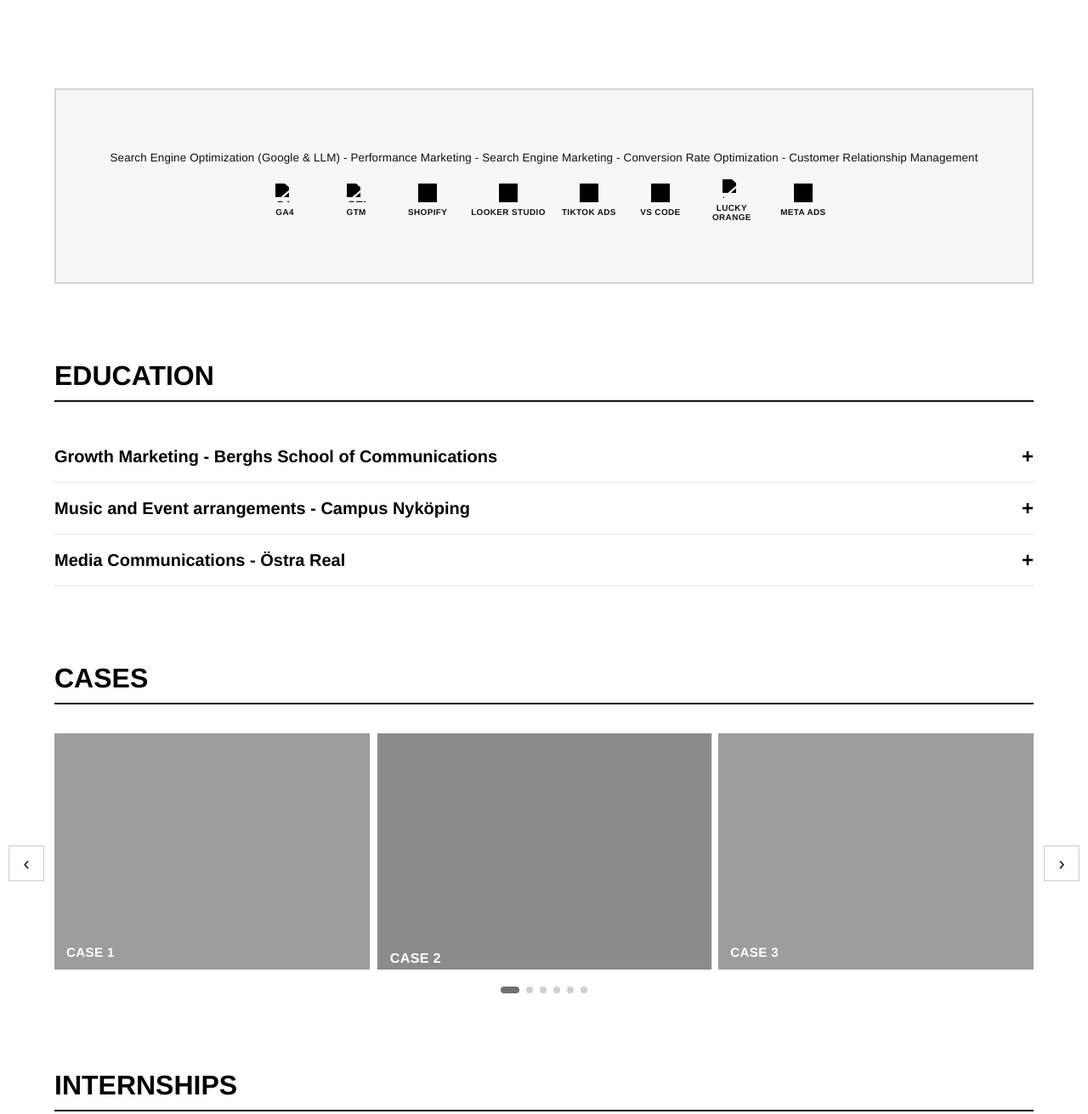
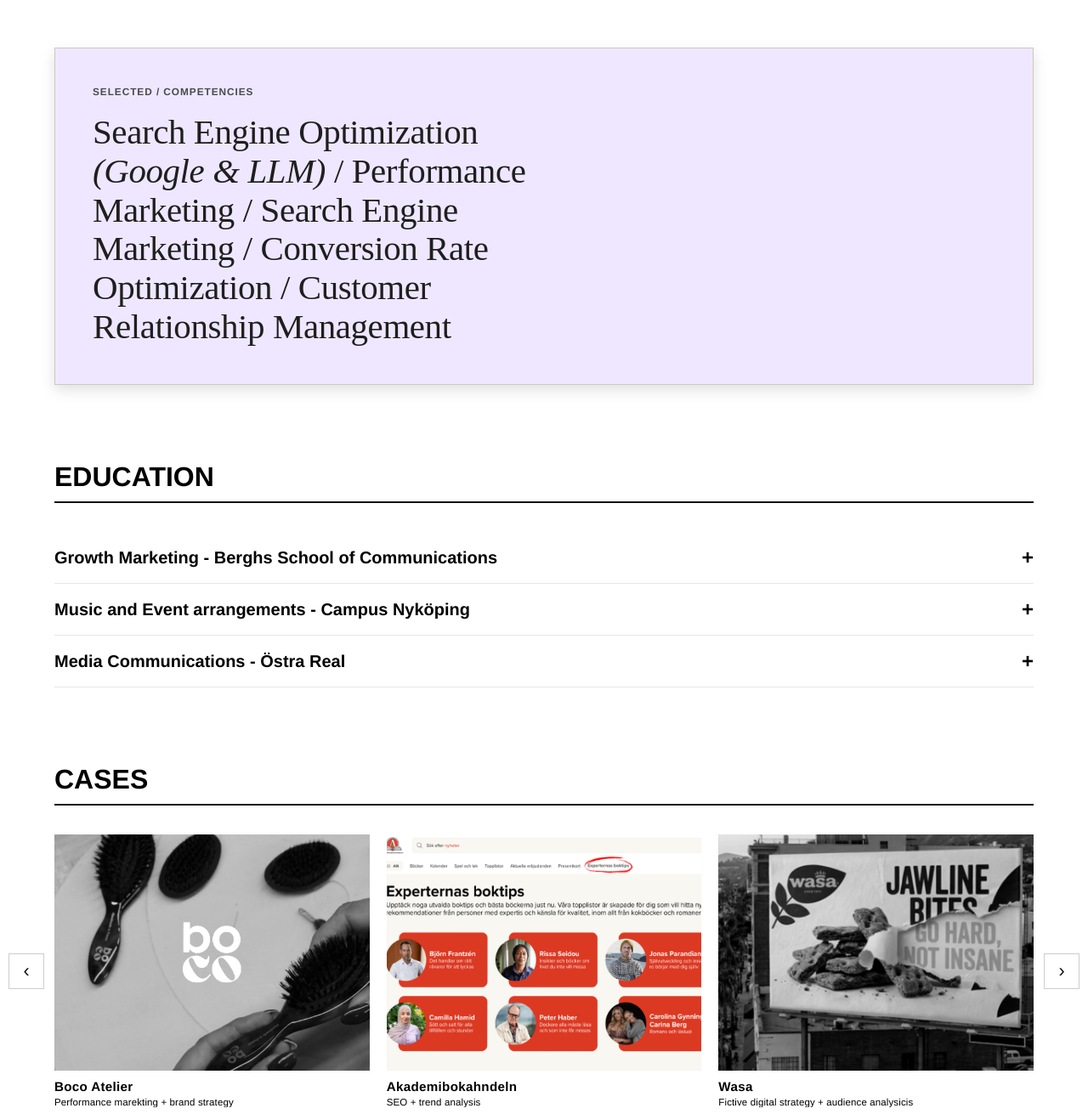
Before and after one commit to jasmineramsten/jasmineramsten.github.io, a browser extension: page index.html in a window 1280 px wide. Shown: the part 1842-3153 px from the top of the page at 85% size. Drawn offline with Linux system fonts and the light colour scheme; grey boxes are pictures that could not be loaded.

Commit message:
Update homepage visuals, cases, and carousel behavior

```diff
--- a/index.html
+++ b/index.html
@@ -275,7 +275,7 @@ j=d.createElement(s),dl=l!='dataLayer'?'&l='+l:'';j.async=true;j.src=
 
         .power-link-button {
             display: inline-block;
-            margin-top: 18px;
+            margin-top: 56px;
             padding: 10px 16px;
             border: 1.5px solid #111;
             background: #f3f4f6;
@@ -422,27 +422,25 @@ j=d.createElement(s),dl=l!='dataLayer'?'&l='+l:'';j.async=true;j.src=
         .about-media {
             position: relative;
             width: 100%;
-            min-height: 560px;
+            min-height: 460px;
         }
 
         .about-media-main {
             position: absolute;
             top: 0;
             right: 0;
-            width: min(78%, 340px);
+            width: min(82%, 380px);
             aspect-ratio: 3 / 4;
             border: 2px solid #d1d5db;
             background: #f7f7f7;
+            overflow: hidden;
         }
 
-        .about-media-secondary {
-            position: absolute;
-            left: 16%;
-            top: 62%;
-            width: min(42%, 190px);
-            aspect-ratio: 1 / 1;
-            border: 2px solid #d1d5db;
-            background: #f7f7f7;
+        .about-media-main img {
+            width: 100%;
+            height: 100%;
+            display: block;
+            object-fit: cover;
         }
 
         .media-placeholder-label {
@@ -465,56 +463,34 @@ j=d.createElement(s),dl=l!='dataLayer'?'&l='+l:'';j.async=true;j.src=
 
         .between-placeholder-box {
             width: 100%;
-            height: clamp(140px, 20vw, 230px);
-            border: 2px solid #d1d5db;
-            background: #f7f7f7;
-            color: #111;
-            font-size: clamp(0.78rem, 1.05vw, 1rem);
-            letter-spacing: 0.01em;
-            text-transform: none;
-            line-height: 1.5;
-            text-align: center;
-            padding: 14px 22px;
-            display: grid;
-            gap: 14px;
-            align-content: center;
+            border: 1px solid #cfc8be;
+            background: #efe7ff;
+            box-shadow: 0 6px 16px rgba(0, 0, 0, 0.12);
+            color: #1f1f1f;
+            padding: clamp(22px, 4vw, 44px);
+            text-align: left;
         }
 
-        .skills-line-top {
-            margin: 0;
+        .skills-kicker {
+            margin: 0 0 18px;
+            font-size: 0.74rem;
+            font-weight: 700;
+            letter-spacing: 0.08em;
+            text-transform: uppercase;
+            color: #4a4a4a;
         }
 
-        .skills-line-logos {
-            display: flex;
-            flex-wrap: wrap;
-            gap: 18px;
-            align-items: center;
-            justify-content: center;
+        .skills-list {
+            margin: 0;
+            font-family: "Times New Roman", Times, serif;
+            font-size: clamp(1.35rem, 3.2vw, 2.9rem);
+            line-height: 1.12;
+            letter-spacing: -0.01em;
+            max-width: 26ch;
         }
 
-        .logo-item {
-            display: grid;
-            justify-items: center;
-            gap: 6px;
-            min-width: 66px;
-        }
-
-        .skills-line-logos img {
-            width: 22px;
-            height: 22px;
-            display: block;
-            filter: grayscale(100%) brightness(0);
-        }
-
-        .logo-name {
-            margin: 0;
-            font-size: 0.62rem;
-            letter-spacing: 0.04em;
-            font-weight: 700;
-            color: #111;
-            text-transform: uppercase;
-            line-height: 1.2;
-            text-align: center;
+        .skills-list i {
+            font-style: italic;
         }
 
         .education-section h2.title,
@@ -677,29 +653,59 @@ j=d.createElement(s),dl=l!='dataLayer'?'&l='+l:'';j.async=true;j.src=
         .case-card {
             display: block;
             width: 100%;
-            aspect-ratio: 4 / 3;
-            background: #9d9d9d;
+            aspect-ratio: auto;
+            background: transparent;
             text-decoration: none;
             color: #111;
             position: relative;
             transition: transform 0.35s ease;
         }
 
+        .case-card-media {
+            position: absolute;
+            inset: 0;
+            width: 100%;
+            height: 100%;
+            object-fit: cover;
+            filter: grayscale(100%);
+            transition: filter 0.35s ease;
+        }
+
+        .case-card-image-wrap {
+            display: block;
+            position: relative;
+            width: 100%;
+            aspect-ratio: 4 / 3;
+            background: #9d9d9d;
+        }
+
         .cases-slide.is-center .case-card {
-            transform: scale(1.06);
-            background: #8b8b8b;
+            transform: none;
+            background: transparent;
+        }
+
+        .cases-slide.is-center .case-card .case-card-media {
+            filter: grayscale(0%);
         }
 
         .case-card-label {
-            position: absolute;
-            left: 14px;
-            bottom: 12px;
-            margin: 0;
+            position: static;
+            margin: 10px 0 4px;
             font-size: 0.95rem;
-            color: #fff;
+            color: #000;
             font-weight: 600;
             letter-spacing: 0.02em;
-            text-transform: uppercase;
+            text-transform: none;
+        }
+
+        .case-card-subtitle {
+            position: static;
+            margin: 0;
+            font-size: 0.72rem;
+            color: #000;
+            font-weight: 500;
+            letter-spacing: 0.01em;
+            text-transform: none;
         }
 
         .carousel-btn {
@@ -744,7 +750,7 @@ j=d.createElement(s),dl=l!='dataLayer'?'&l='+l:'';j.async=true;j.src=
         .site-footer {
             max-width: 1320px;
             margin: 110px auto 0;
-            background: #f6f6f6;
+            background: #efe7ff;
             border: 1px solid #e1e1e1;
             padding: clamp(28px, 3.5vw, 52px);
         }
@@ -756,11 +762,11 @@ j=d.createElement(s),dl=l!='dataLayer'?'&l='+l:'';j.async=true;j.src=
 
         .contact-hero-title {
             margin: 14px 0 18px;
-            font-size: clamp(2.2rem, 5.8vw, 4.8rem);
+            font-size: clamp(4.4rem, 11.6vw, 9.6rem);
             line-height: 0.92;
             letter-spacing: -0.04em;
             font-weight: 800;
-            color: #000;
+            color: #6d28d9;
             text-transform: uppercase;
         }
 
@@ -850,12 +856,6 @@ j=d.createElement(s),dl=l!='dataLayer'?'&l='+l:'';j.async=true;j.src=
 
             .about-media-main {
                 width: min(82%, 320px);
-            }
-
-            .about-media-secondary {
-                left: 8%;
-                top: 60%;
-                width: min(44%, 170px);
             }
 
             .hero-meta {
@@ -978,10 +978,7 @@ height="0" width="0" style="display:none;visibility:hidden"></iframe></noscript>
             </div>
             <div class="about-media" aria-label="Image placeholders">
                 <div class="about-media-main">
-                    <span class="media-placeholder-label">Image Placeholder</span>
-                </div>
-                <div class="about-media-secondary">
-                    <span class="media-placeholder-label">Image Placeholder</span>
+                    <img src="jasmine.jpg" alt="Jasmine Ramsten">
                 </div>
             </div>
         </div>
@@ -989,41 +986,8 @@ height="0" width="0" style="display:none;visibility:hidden"></iframe></noscript>
 
     <section class="between-placeholder" aria-label="Wide image placeholder">
         <div class="between-placeholder-box">
-            <p class="skills-line-top">Search Engine Optimization (Google &amp; LLM) - Performance Marketing - Search Engine Marketing - Conversion Rate Optimization - Customer Relationship Management</p>
-            <div class="skills-line-logos" aria-label="Tools logos">
-                <div class="logo-item">
-                    <img src="https://cdn.simpleicons.org/googleanalytics/000000" alt="GA4">
-                    <p class="logo-name">GA4</p>
-                </div>
-                <div class="logo-item">
-                    <img src="https://cdn.simpleicons.org/googletagmanager/000000" alt="GTM">
-                    <p class="logo-name">GTM</p>
-                </div>
-                <div class="logo-item">
-                    <img src="https://cdn.simpleicons.org/shopify/000000" alt="Shopify">
-                    <p class="logo-name">Shopify</p>
-                </div>
-                <div class="logo-item">
-                    <img src="https://cdn.simpleicons.org/looker/000000" alt="Looker Studio">
-                    <p class="logo-name">Looker Studio</p>
-                </div>
-                <div class="logo-item">
-                    <img src="https://cdn.simpleicons.org/tiktok/000000" alt="TikTok Business Ads">
-                    <p class="logo-name">TikTok Ads</p>
-                </div>
-                <div class="logo-item">
-                    <img src="https://upload.wikimedia.org/wikipedia/commons/9/9a/Visual_Studio_Code_1.35_icon.svg" alt="Visual Studio Code">
-                    <p class="logo-name">VS Code</p>
-                </div>
-                <div class="logo-item">
-                    <img src="https://www.luckyorange.com/favicon.ico" alt="Lucky Orange">
-                    <p class="logo-name">Lucky<br>Orange</p>
-                </div>
-                <div class="logo-item">
-                    <img src="https://cdn.simpleicons.org/meta/000000" alt="Meta Ads Manager">
-                    <p class="logo-name">Meta Ads</p>
-                </div>
-            </div>
+            <p class="skills-kicker">Selected / Competencies</p>
+            <p class="skills-list">Search Engine Optimization <i>(Google &amp; LLM)</i> / Performance Marketing / Search Engine Marketing / Conversion Rate Optimization / Customer Relationship Management</p>
         </div>
     </section>
 
@@ -1067,16 +1031,13 @@ height="0" width="0" style="display:none;visibility:hidden"></iframe></noscript>
             <button class="carousel-btn prev" type="button" aria-label="Previous case">&#8249;</button>
             <div class="cases-viewport">
                 <div class="cases-track">
-                    <div class="cases-slide"><a class="case-card" href="#" aria-label="Open case 1"><p class="case-card-label">Case 1</p></a></div>
-                    <div class="cases-slide"><a class="case-card" href="#" aria-label="Open case 2"><p class="case-card-label">Case 2</p></a></div>
-                    <div class="cases-slide"><a class="case-card" href="#" aria-label="Open case 3"><p class="case-card-label">Case 3</p></a></div>
-                    <div class="cases-slide"><a class="case-card" href="#" aria-label="Open case 4"><p class="case-card-label">Case 4</p></a></div>
-                    <div class="cases-slide"><a class="case-card" href="#" aria-label="Open case 5"><p class="case-card-label">Case 5</p></a></div>
-                    <div class="cases-slide"><a class="case-card" href="#" aria-label="Open case 6"><p class="case-card-label">Case 6</p></a></div>
+                    <div class="cases-slide"><a class="case-card" href="#" aria-label="Open case 1"><span class="case-card-image-wrap"><img class="case-card-media" src="BA.png" alt="Case 1"></span><p class="case-card-label">Boco Atelier</p><p class="case-card-subtitle">Performance marekting + brand strategy</p></a></div>
+                    <div class="cases-slide"><a class="case-card" href="#" aria-label="Open case 2"><span class="case-card-image-wrap"><img class="case-card-media" src="AB.png" alt="Akademibokahndeln"></span><p class="case-card-label">Akademibokahndeln</p><p class="case-card-subtitle">SEO + trend analysis</p></a></div>
+                    <div class="cases-slide"><a class="case-card" href="#" aria-label="Open case 3"><span class="case-card-image-wrap"><img class="case-card-media" src="ES.png" alt="Wasa"></span><p class="case-card-label">Wasa</p><p class="case-card-subtitle">Fictive digital strategy + audience analysicis</p></a></div>
+                    <div class="cases-slide"><a class="case-card" href="#" aria-label="Open case 4"><span class="case-card-image-wrap"><img class="case-card-media" src="UYS.png" alt="Under Your Skin"></span><p class="case-card-label">Under Your Skin</p><p class="case-card-subtitle">Conversion rate optimization</p></a></div>
                 </div>
             </div>
             <button class="carousel-btn next" type="button" aria-label="Next case">&#8250;</button>
-            <div class="carousel-dots" data-cases-dots></div>
         </div>
     </section>
 
@@ -1166,7 +1127,7 @@ height="0" width="0" style="display:none;visibility:hidden"></iframe></noscript>
         <div class="footer-inner">
             <div class="footer-main">
                 <div class="footer-left">
-                    <h3 class="contact-hero-title">Contact me</h3>
+                    <h3 class="contact-hero-title">Contact</h3>
                 </div>
                 <div class="footer-right">
                     <div class="connect-row">
@@ -1310,11 +1271,15 @@ height="0" width="0" style="display:none;visibility:hidden"></iframe></noscript>
             nextBtn?.addEventListener('click', () => {
                 current += 1;
                 setPosition(true);
+                refreshCenter();
+                refreshDots();
             });
 
             prevBtn?.addEventListener('click', () => {
                 current -= 1;
                 setPosition(true);
+                refreshCenter();
+                refreshDots();
             });
 
             track.addEventListener('transitionend', () => {
```
Also changed, not shown: UYS.png (added), jasmine.jpg (added), 1 other file.
